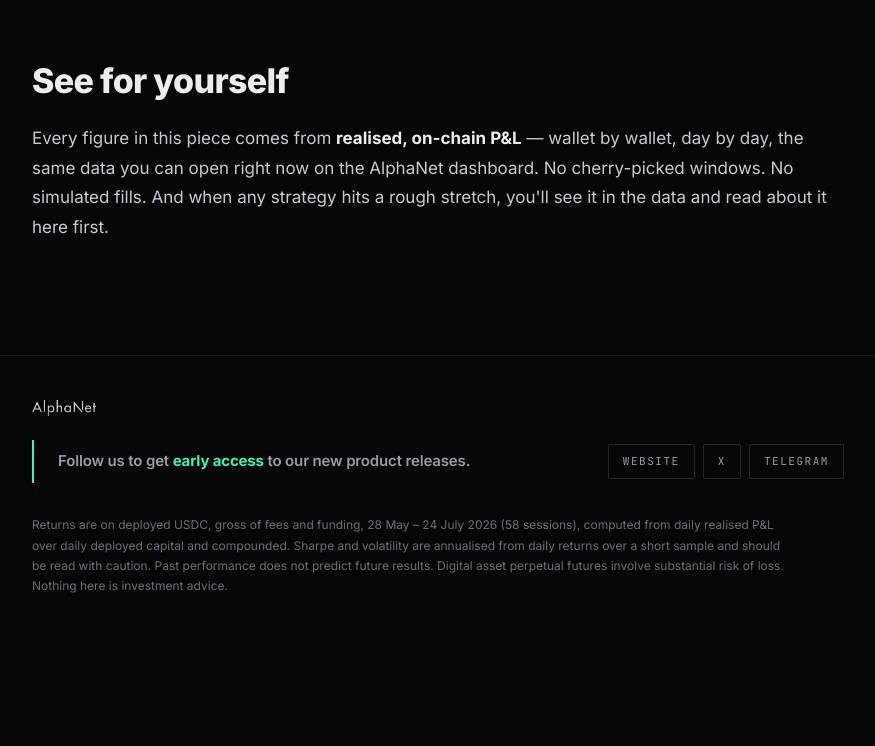
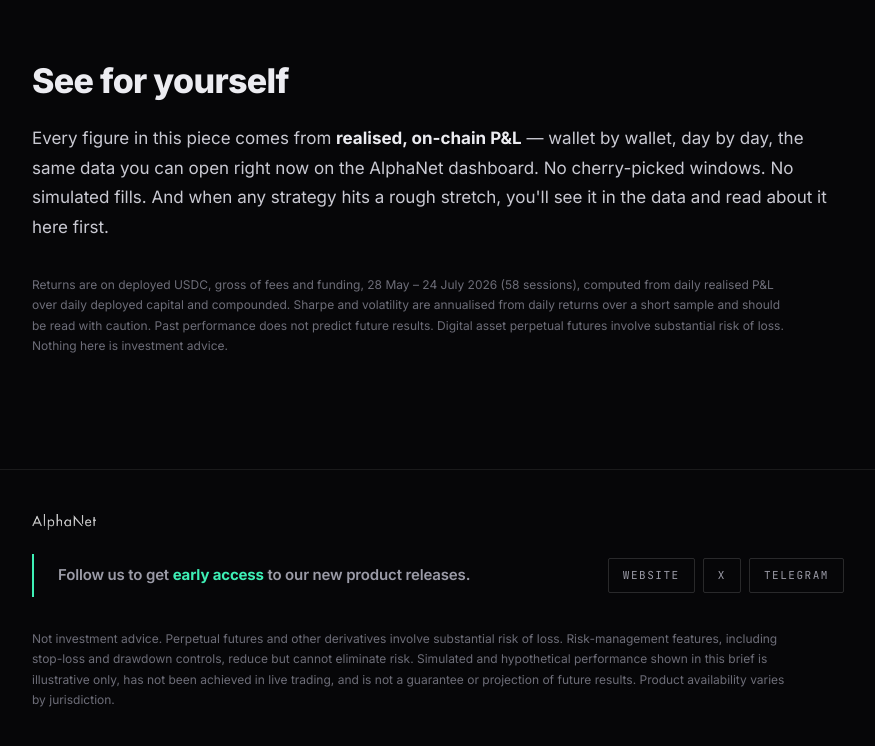
Before and after one commit to AlphaNet-info/Strategy_Spotlight_Prime_DOGE, a plain HTML site: page index.html in a window 1280 px wide. Shown: the part 4687-5433 px from the top of the page, without its empty margins (202-1077 px from the left). Before the commit the page ends 5358 px from the top, so only its background shows below. Drawn offline with Linux system fonts and the light colour scheme.

Commit message:
Move returns methodology note to article end; update footer disclaimer

```diff
--- a/index.html
+++ b/index.html
@@ -280,6 +280,7 @@
     <section class="sec">
       <h2>See for yourself</h2>
       <p>Every figure in this piece comes from <strong>realised, on-chain P&amp;L</strong> — wallet by wallet, day by day, the same data you can open right now on the AlphaNet dashboard. No cherry-picked windows. No simulated fills. And when any strategy hits a rough stretch, you'll see it in the data and read about it here first.</p>
+      <p style="font-size:12px;line-height:1.7;color:var(--dim);max-width:760px;margin-top:32px">Returns are on deployed USDC, gross of fees and funding, 28 May – 24 July 2026 (58 sessions), computed from daily realised P&amp;L over daily deployed capital and compounded. Sharpe and volatility are annualised from daily returns over a short sample and should be read with caution. Past performance does not predict future results. Digital asset perpetual futures involve substantial risk of loss. Nothing here is investment advice.</p>
     </section>
   </article>
 </div>
@@ -297,7 +298,7 @@
         <a href="https://t.me/AlphaNet_AI" target="_blank" rel="noopener">Telegram</a>
       </div>
     </div>
-    <p class="disc">Returns are on deployed USDC, gross of fees and funding, 28 May – 24 July 2026 (58 sessions), computed from daily realised P&amp;L over daily deployed capital and compounded. Sharpe and volatility are annualised from daily returns over a short sample and should be read with caution. Past performance does not predict future results. Digital asset perpetual futures involve substantial risk of loss. Nothing here is investment advice.</p>
+    <p class="disc">Not investment advice. Perpetual futures and other derivatives involve substantial risk of loss. Risk-management features, including stop-loss and drawdown controls, reduce but cannot eliminate risk. Simulated and hypothetical performance shown in this brief is illustrative only, has not been achieved in live trading, and is not a guarantee or projection of future results. Product availability varies by jurisdiction.</p>
   </div>
 </footer>
 </body>
```
